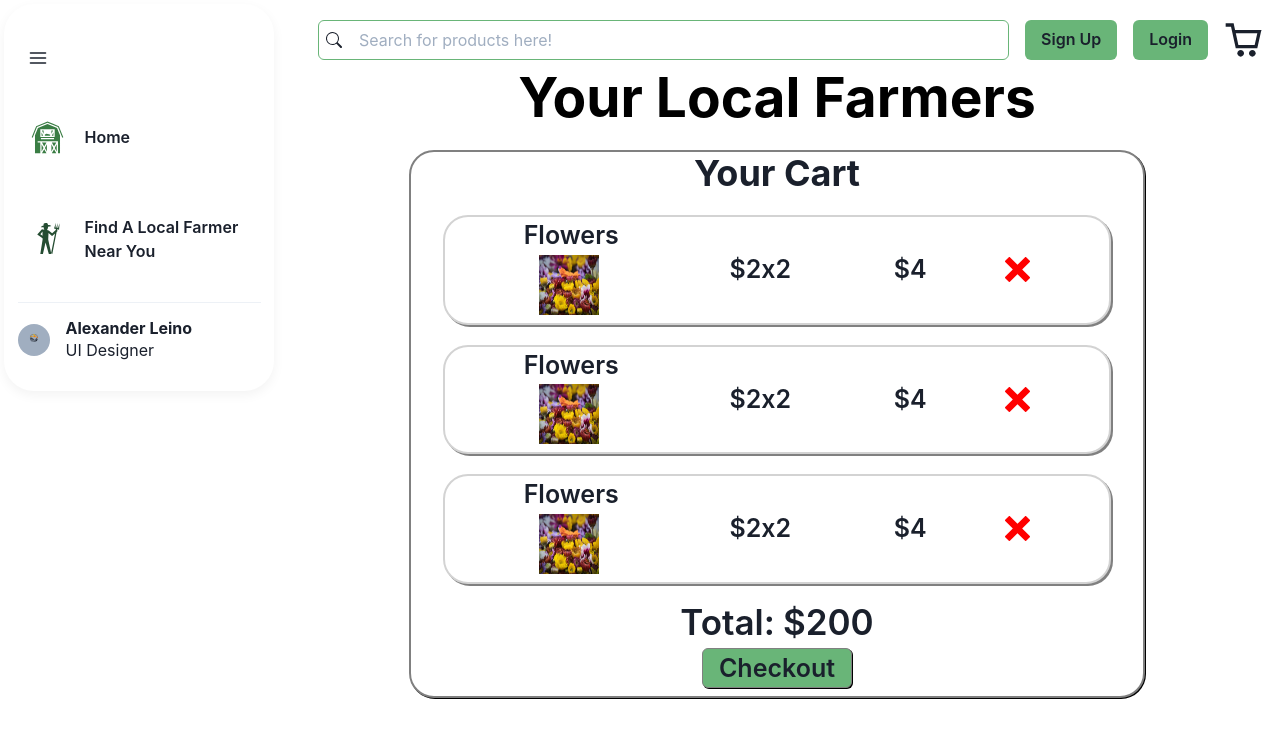
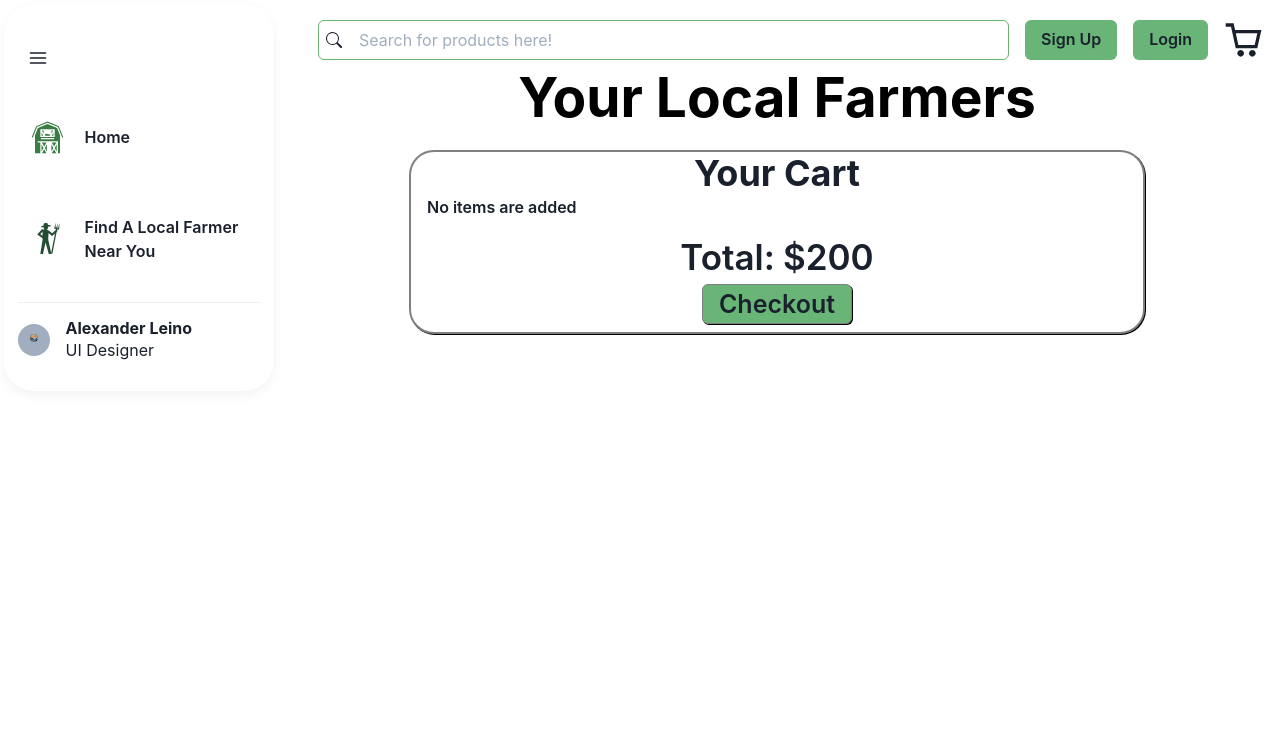
Before and after one commit to tevissaur/your-local-farmers, a React (Create React App) app in the folder client/: page /cart in a window 1280 px wide. Shown: the top 738 px of the page. Built offline with nearby package versions, Linux system fonts and the light colour scheme.

Commit message:
add product to cart done

```diff
--- a/client/src/App.js
+++ b/client/src/App.js
@@ -1,4 +1,5 @@
 import { BrowserRouter as Router, Route, Routes } from "react-router-dom";
+import { useState,useEffect } from "react";
 import { ChakraProvider } from "@chakra-ui/react";
 import Homepage from "./pages/Homepage";
 import customTheme from "./extendedTheme";
@@ -9,7 +10,7 @@ import Category from "./components/Category";
 import Farm from "./pages/Farm";
 import MyFarm from './pages/myFarm'
 import FarmsPage from "./pages/FarmsPage";
-import ProductCard from './components/ProductCard'
+
 import { ApolloClient, InMemoryCache, ApolloProvider } from "@apollo/client";
 import Cart from "./components/Cart";
 
@@ -21,6 +22,17 @@ const client = new ApolloClient({
 
 
 function App() {
+  const [cartItems, setCartItems] = useState(() => JSON.parse(localStorage.getItem('cartItems')) || [])
+
+  useEffect(() => {
+    localStorage.setItem("cartItems",JSON.stringify(cartItems))
+
+
+  }, [cartItems])
+
+
+
+
   return (
     <ApolloProvider client={client}>
       <ChakraProvider theme={customTheme}>
@@ -39,7 +51,7 @@ function App() {
               path="/category/:name" element={<Category />}
             ></Route>
             <Route
-              path="/products/:id" element={<Product />}
+              path="/products/:id" element={<Product cartItems={cartItems} setCartItems={setCartItems}/>}
             ></Route>
 
             <Route path='/farms' element={<FarmsPage />}>
@@ -49,7 +61,7 @@ function App() {
             </Route>
 
             <Route
-              path="/cart" element={<Cart />}
+              path="/cart" element={<Cart cartItems={cartItems} setCartItems={setCartItems}/>}
             ></Route>
           </Routes>
         </Router>
--- /dev/null
+++ b/client/src/components/AddProductBtn.js
@@ -0,0 +1,11 @@
+import { Button } from "@chakra-ui/react"
+
+const AddProductBtn = ({handleAddToCart,foundProduct}) => {
+  return (
+    <div>
+       <Button onClick={() => handleAddToCart(foundProduct)}>+</Button>
+    </div>
+  )
+}
+
+export default AddProductBtn
--- a/client/src/components/Cart.js
+++ b/client/src/components/Cart.js
@@ -1,63 +1,90 @@
-import React from 'react'
-import Header from './Header'
-import SideNavBar from './SideNavBar'
-import { Flex, Box, Container, Heading, Text, Button, Center } from '@chakra-ui/react'
-import ProductCardCart from './ProductCardCart'
+import React from "react";
+import Header from "./Header";
+import SideNavBar from "./SideNavBar";
+import {
+  Flex,
+  Box,
+  Container,
+  Heading,
+  Text,
+  Button,
+  Center,
+} from "@chakra-ui/react";
+import ProductCardCart from "./ProductCardCart";
+import { imageSeeds } from "../imageSeeds";
 
-function Cart({ }) {
+function Cart({cartItems, setCartItems}) {
+
+
   return (
     <>
       <Flex>
         <SideNavBar />
-            <Box m={4} flex='1'>
+        <Box m={4} flex="1">
           <Header />
-        <Container maxW='container.md'>
+          <Container maxW="container.md">
             <Flex
-                justifyContent='center'
-                alignItems='center'
+              justifyContent="center"
+              alignItems="center"
               mt={5}
-                fontWeight='600'
-                backgroundColor='white'
-                flexDir='column'
-                border='grey 2px solid'
-                borderRadius='25px'
-                boxShadow='1px 1px black'
+              fontWeight="600"
+              backgroundColor="white"
+              flexDir="column"
+              border="grey 2px solid"
+              borderRadius="25px"
+              boxShadow="1px 1px black"
             >
               <Heading>Your Cart</Heading>
-              <Container maxW='100%'>
-        <Flex flexDir='column'>
-        </Flex>
-            <ProductCardCart name='Flowers' quantity={2} price={2}  />
-            <ProductCardCart name='Flowers' quantity={2} price={2}  />
-            <ProductCardCart name='Flowers' quantity={2} price={2}  />
 
-        <Flex mt={3}  mb={2} justifyContent='center' alignItems='center' flexDir='column'>
+              <Container maxW="100%">
+                <Flex flexDir="column"></Flex>
+                {cartItems.length === 0 &&
+              (<Text>No items are added</Text>)}
 
+              {cartItems.map((item,idx) => (
+                  <>
+                  <ProductCardCart key={idx} item={item} cartItems={cartItems} setCartItems={setCartItems} />
+
+                  </>
+
+
+
+              ))}
+
+
+
+
+                <Flex
+                  mt={3}
+                  mb={2}
+                  justifyContent="center"
+                  alignItems="center"
+                  flexDir="column"
+                >
                   <Flex>
-                <Text fontSize='35px'>Total:</Text>
-                <Text ms={2} fontSize='35px'>$200</Text>
+                    <Text fontSize="35px">Total:</Text>
+                    <Text ms={2} fontSize="35px">
+                      $200
+                    </Text>
                   </Flex>
                   <Button
-                fontSize='25px'
-                border='1px solid grey'
-                boxShadow='1px 1px black'
-                backgroundColor='primary.lightGreen'
-
+                    fontSize="25px"
+                    border="1px solid grey"
+                    boxShadow="1px 1px black"
+                    backgroundColor="primary.lightGreen"
                   >
                     Checkout
                   </Button>
                 </Flex>
-        <Center>
-
-        </Center>
-
+                <Center></Center>
               </Container>
             </Flex>
+
           </Container>
         </Box>
       </Flex>
     </>
-    )
+  );
 }
 
-export default Cart
+export default Cart;
--- a/client/src/components/Product.js
+++ b/client/src/components/Product.js
@@ -4,7 +4,7 @@ import { Link } from "react-router-dom";
 import { BsFillHouseFill } from "react-icons/bs";
 import { RiDoubleQuotesL, RiDoubleQuotesR } from "react-icons/ri";
 import { BsPersonFill } from "react-icons/bs";
-import AddToCardBtn from "./AddToCardBtn";
+import Cart from "./Cart";
 import {
   Button,
   Box,
@@ -25,12 +25,13 @@ import Auth from "../utils/auth";
 import { useEffect, useState, useRef } from "react";
 import ReviewButton from "./ReviewButton";
 
-const Product = () => {
+const Product = ({cartItems,setCartItems}) => {
   const [inputText, setInputText] = useState("");
   const [rating, setRating] = useState("");
 
   // const [reviews, setReviews] = useState("");
   const [dataReviews, setDataReviews] = useState([]);
+
 
   const handleLogOut = () => {
     Auth.logout();
@@ -75,6 +76,18 @@ const Product = () => {
   const foundProductImage = cardArr
     .filter((arr) => arr.name === foundProduct.name)
     .map((card) => card.img);
+
+  const handleAddToCart = (product)=>{
+
+    console.log('test')
+    const productExist = cartItems.find((item) => item._id === product._id)
+    if(productExist){
+      setCartItems(cartItems.map((item) => item._id === product._id ? {...productExist, quantity: productExist.quantity + 1} : item))
+    } else {
+      setCartItems([...cartItems,{...product, quantity: 1} ])
+    }
+  }
+
 
   return (
     <>
@@ -159,7 +172,15 @@ const Product = () => {
                   <Box>
                     <Text fontSize="2xl">$ {foundProduct.price}.00</Text>
                   </Box>
-                  <AddToCardBtn />
+                  <Button
+                    leftIcon={<CgShoppingCart fontSize="20px" />}
+                    backgroundColor="primary.lightGreen"
+                    variant="solid"
+                    fontSize="sm"
+                    onClick={() => handleAddToCart(foundProduct)}
+                  >
+                    Add To Cart
+                  </Button>
                 </Box>
               </Box>
             </Flex>
--- a/client/src/components/ProductCardCart.js
+++ b/client/src/components/ProductCardCart.js
@@ -1,9 +1,40 @@
 import React from 'react'
-import {Flex, Container, Text, Heading, Image, Box} from '@chakra-ui/react'
+import {Flex, Container, Text, Heading, Image, Box, Button} from '@chakra-ui/react'
 import asters from '../assets/flowersPlants/asters.jpg'
-import { ImCross } from 'react-icons/im'
-function ProductCardCart({image, name, quantity, price}) {
-    let total = price * quantity
+import { ImCross } from 'react-icons/im';
+import { imageSeeds } from "../imageSeeds";
+import AddProductBtn from './AddProductBtn';
+import RemoveProductBtn from './RemoveProductBtn';
+function ProductCardCart({item, cartItems, setCartItems}) {
+    const handleAddToCart = (product)=>{
+
+        console.log('test')
+        const productExist = cartItems.find((item) => item._id === product._id)
+        if(productExist){
+          setCartItems(cartItems.map((item) => item._id === product._id ? {...productExist, quantity: productExist.quantity +1} : item))
+        } else {
+          setCartItems([...cartItems,{...product, quantity: 1} ])
+        }
+      }
+
+      const handleRemoveProduct =(product) =>{
+        const productExist = cartItems.find((item) => item._id === product._id)
+        if(productExist === 0){
+          setCartItems(cartItems.filter((item) => item._id !== product._id ))
+        } else {
+          setCartItems(
+            cartItems.map((item) => item._id === product._id ? {...productExist, quantity: productExist.quantity -1 } : item)
+          )
+
+        }
+
+      }
+    console.log(item)
+    const cardArr = imageSeeds.map((card) => card);
+  const foundProductImage = cardArr
+    .filter((arr) => arr.name === item.name)
+    .map((card) => card.img);
+
 
     return (
         <>
@@ -29,12 +60,12 @@ function ProductCardCart({image, name, quantity, price}) {
                 <Box
                     me={2}
                     fontSize='25px'
-                    >{name}
+                    >{item.name}
                 </Box>
                     <Image
                         ms={2}
                         me={5}
-                        src={asters}
+                        src={foundProductImage}
                         boxSize='60px'
                         mb={2}
                     >
@@ -47,12 +78,16 @@ function ProductCardCart({image, name, quantity, price}) {
                     justifyContent='space-between'
                     fontSize='25px'
                 >
-                    <Box>${price}</Box>
-                    <Box>x{quantity}</Box>
+
+                    ${item.price} {item.quantity}
+                    <Button onClick={() => handleAddToCart(item)}>+</Button>
+                   <Button onClick={() => handleRemoveProduct(item)}>-</Button>
+
+
                 </Flex>
 
                     <Flex alignItems='center'>
-                        <Box fontSize='25px'>${total}</Box>
+                        <Box fontSize='25px'>$</Box>
                     </Flex>
                 <Flex>
                         <ImCross color='red' fontSize='25px' />
--- /dev/null
+++ b/client/src/components/RemoveProductBtn.js
@@ -0,0 +1,11 @@
+import React from 'react'
+import { Button } from "@chakra-ui/react"
+const RemoveProductBtn = ({handleRemoveProduct, foundProduct}) => {
+  return (
+    <div>
+       <Button onClick={() => handleRemoveProduct(foundProduct)}>-</Button>
+    </div>
+  )
+}
+
+export default RemoveProductBtn
```
Lines whose indentation alone changed are shown as unchanged.
